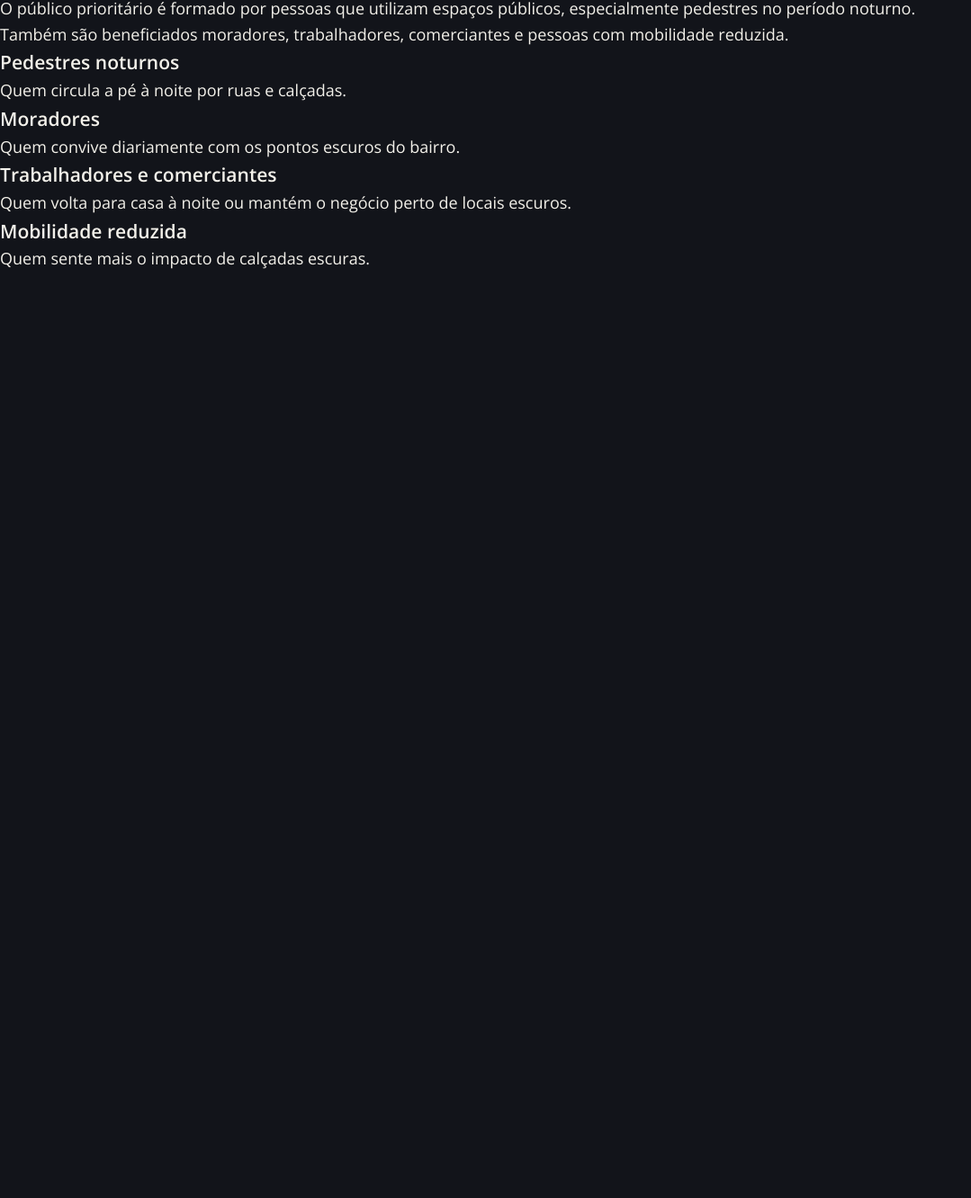
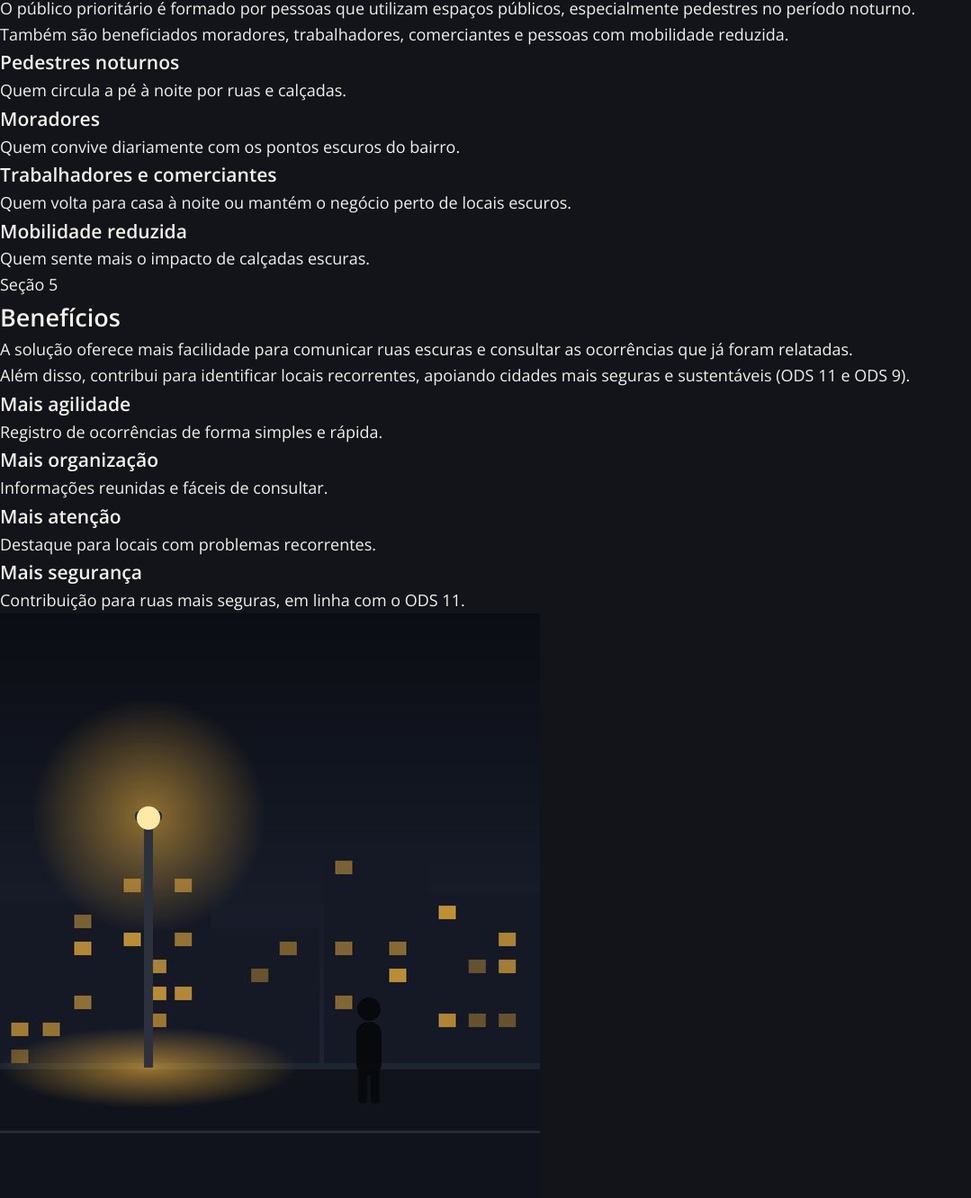
Before and after one commit to luana-vigolo/LuzVivaGS, a plain HTML site: page index.html in a window 1280 px wide. Shown: the part 2300-3632 px from the top of the page at 90% size, without its empty margins (0-1079 px from the left). Before the commit the page ends 2602 px from the top, so only its background shows below. Drawn offline with nearby package versions, Linux system fonts and the light colour scheme.

Commit message:
feat: adiciona seção Benefícios

```diff
--- a/index.html
+++ b/index.html
@@ -154,3 +154,29 @@
         </div>
       </div>
     </section>
+
+    <section class="secao" id="beneficios">
+      <span class="etiqueta">Seção 5</span>
+      <h2>Benefícios</h2>
+      <p>A solução oferece mais facilidade para comunicar ruas escuras e consultar as ocorrências que já foram relatadas.</p>
+      <p>Além disso, contribui para identificar locais recorrentes, apoiando cidades mais seguras e sustentáveis (ODS 11 e ODS 9).</p>
+      <div class="cartoes">
+        <div class="cartao">
+          <h3>Mais agilidade</h3>
+          <span>Registro de ocorrências de forma simples e rápida.</span>
+        </div>
+        <div class="cartao">
+          <h3>Mais organização</h3>
+          <span>Informações reunidas e fáceis de consultar.</span>
+        </div>
+        <div class="cartao">
+          <h3>Mais atenção</h3>
+          <span>Destaque para locais com problemas recorrentes.</span>
+        </div>
+        <div class="cartao">
+          <h3>Mais segurança</h3>
+          <span>Contribuição para ruas mais seguras, em linha com o ODS 11.</span>
+        </div>
+      </div>
+      <img class="foto" src="src/assets/imgs/rua-iluminada.png" alt="Mesma rua à noite, agora com o poste aceso">
+    </section>
```
Also changed, not shown: src/assets/imgs/rua-iluminada.png (added).
